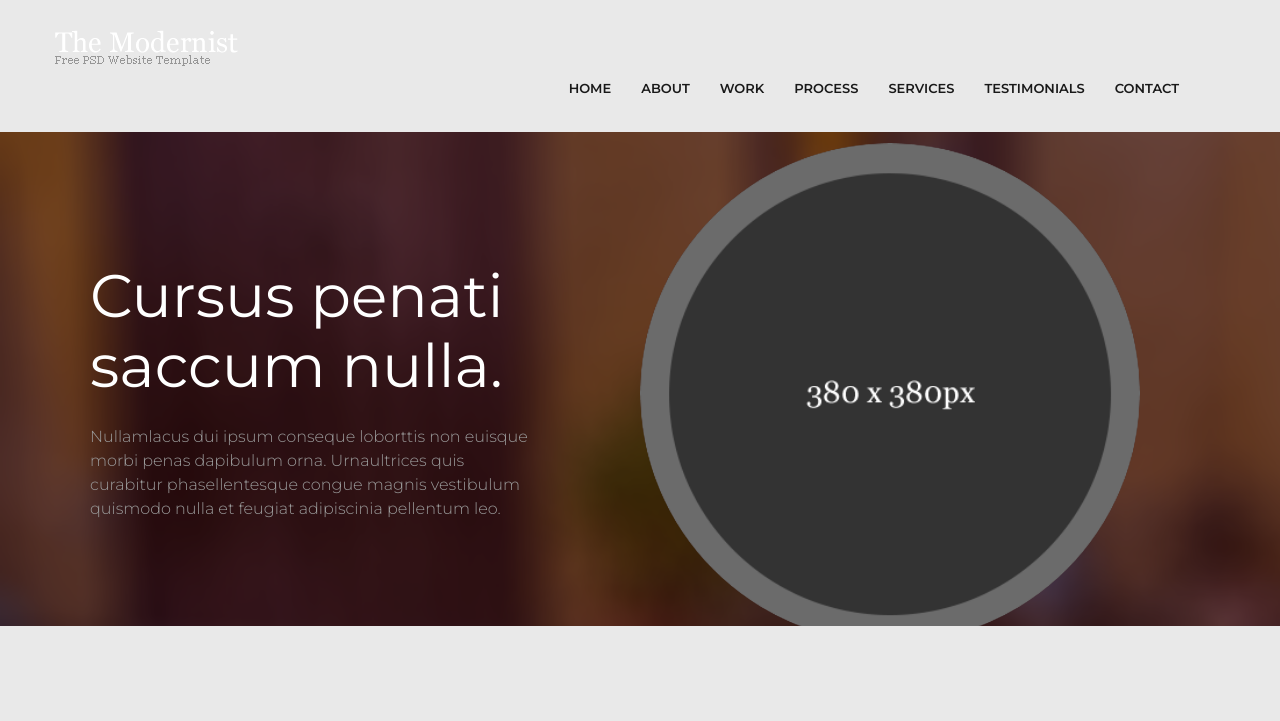
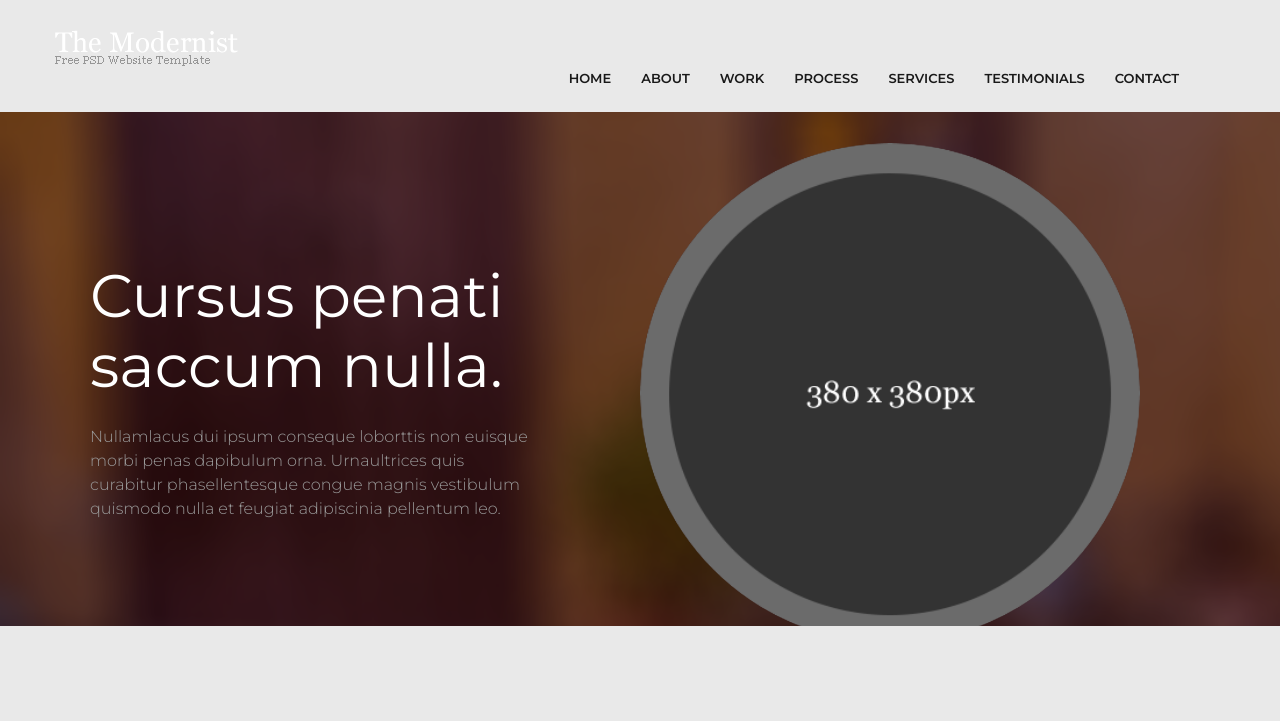
Before and after one commit to ameerhamza91/jupiter-oboard, a plain HTML site: page second-task/index.html in a window 1280 px wide. Shown: the top 721 px of the page. Drawn offline with nearby package versions, Linux system fonts and the light colour scheme; files whose address does not match are found by name.

Commit message:
all changes are done

```diff
--- a/second-task/css/style.scss
+++ b/second-task/css/style.scss
@@ -73,26 +73,6 @@ body{
 .nav-header{
   width: 100%;
 }
-  #nav > .nav-header > .nav-title {
-    display: inline-block;
-    font-size: 22px;
-    color: #fff;
-    padding: 10px 10px 10px 10px;
-  }
-  #nav ul {
-    display: flex;
-    float: right;
-    font-size: 13px;
-    font-weight: 400;
-    flex-wrap: nowrap;
-  }
-  #nav ul a {
-    display: inline-block;
-    padding: 13px 10px 13px 10px;
-    text-decoration: none;
-    color: #efefef;
-  }
-
  .banner{
    width: 100%;
  }
```
Also changed, not shown: second-task/css/style.css, 1 other file.
